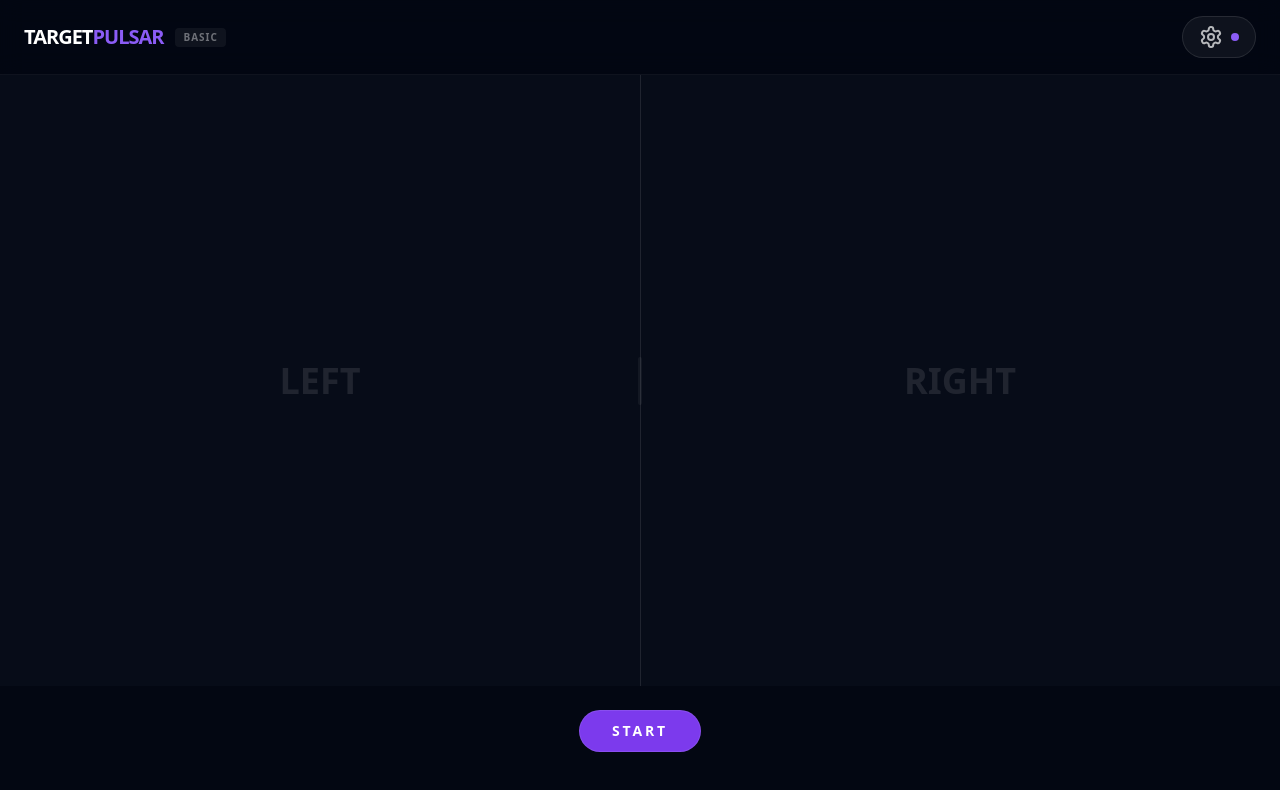
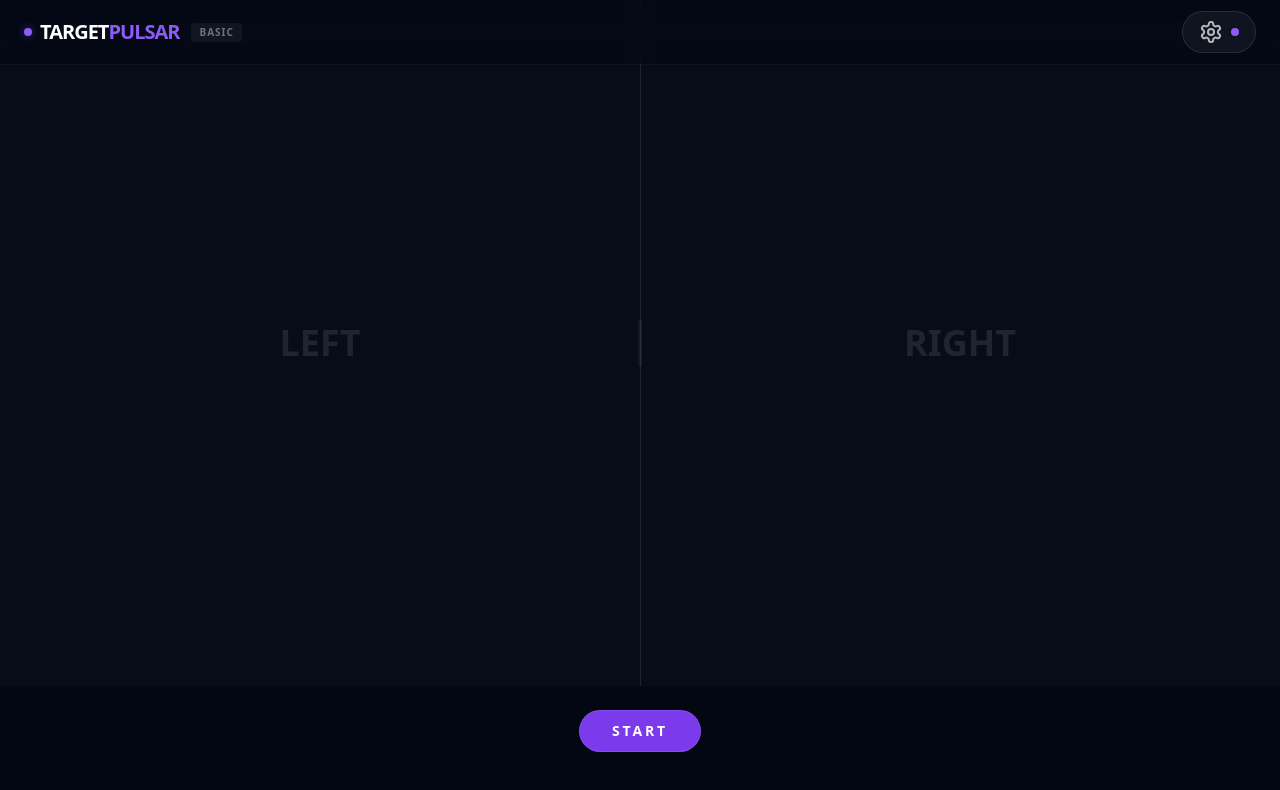
Before and after one commit to norrischeung/reaction-training, a React (Vite) app: page / in a window 1280 px wide. Shown: the top 790 px of the page. Built offline with nearby package versions, Linux system fonts and the light colour scheme; no server answers; the database is empty.

Commit message:
Add files via upload

```diff
--- a/src/pages/Game.tsx
+++ b/src/pages/Game.tsx
@@ -367,11 +367,22 @@ export default function Game() {
     <div className="h-[100dvh] w-screen flex flex-col bg-gray-950 text-white select-none overflow-hidden" style={{ paddingBottom: 'calc(1.5rem + env(safe-area-inset-bottom))' }}>
 
       {/* Header */}
-      <div className="flex items-center justify-between px-6 py-4 z-10 relative bg-gray-950/50 backdrop-blur-md border-b border-white/5">
+      <header className="fixed top-0 left-0 right-0 z-50 pt-[env(safe-area-inset-top)] bg-gray-950/50 backdrop-blur-md border-b border-white/5">
+        <div className="flex items-center justify-between px-6 h-16 relative">
           <div className="flex items-center gap-3">
+            <div className="flex items-center gap-2">
+              {/* 這裡就是你之前說的點點，我加入了顏色切換邏輯 */}
+              <div className={`w-2 h-2 rounded-full transition-all duration-500 ${
+                isOnline
+                  ? 'bg-violet-500 shadow-[0_0_8px_rgba(139,92,246,0.5)]'
+                  : 'bg-red-600 shadow-[0_0_10px_rgba(220,38,38,0.8)] animate-pulse'
+              }`} />
+
               <h1 className="text-xl font-black tracking-tighter text-white">
                 TARGET<span className="text-violet-500">PULSAR</span>
               </h1>
+            </div>
+
             <span className="px-2 py-0.5 rounded text-[10px] font-bold bg-white/5 text-white/40 uppercase tracking-widest">
               {mode}
             </span>
@@ -392,6 +403,7 @@ export default function Game() {
             </button>
           </div>
         </div>
+      </header>
 
       {/* Setting Panel */}
       {showSettings && (
```
Lines whose indentation alone changed are shown as unchanged.
